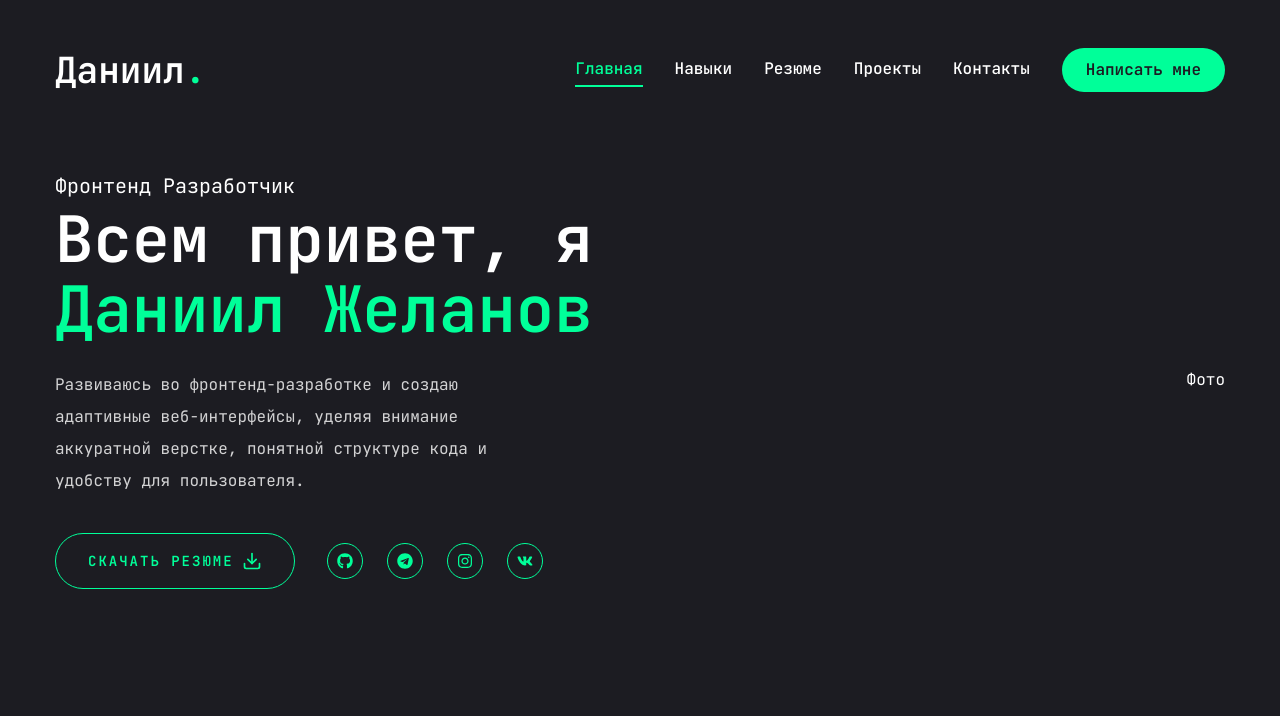
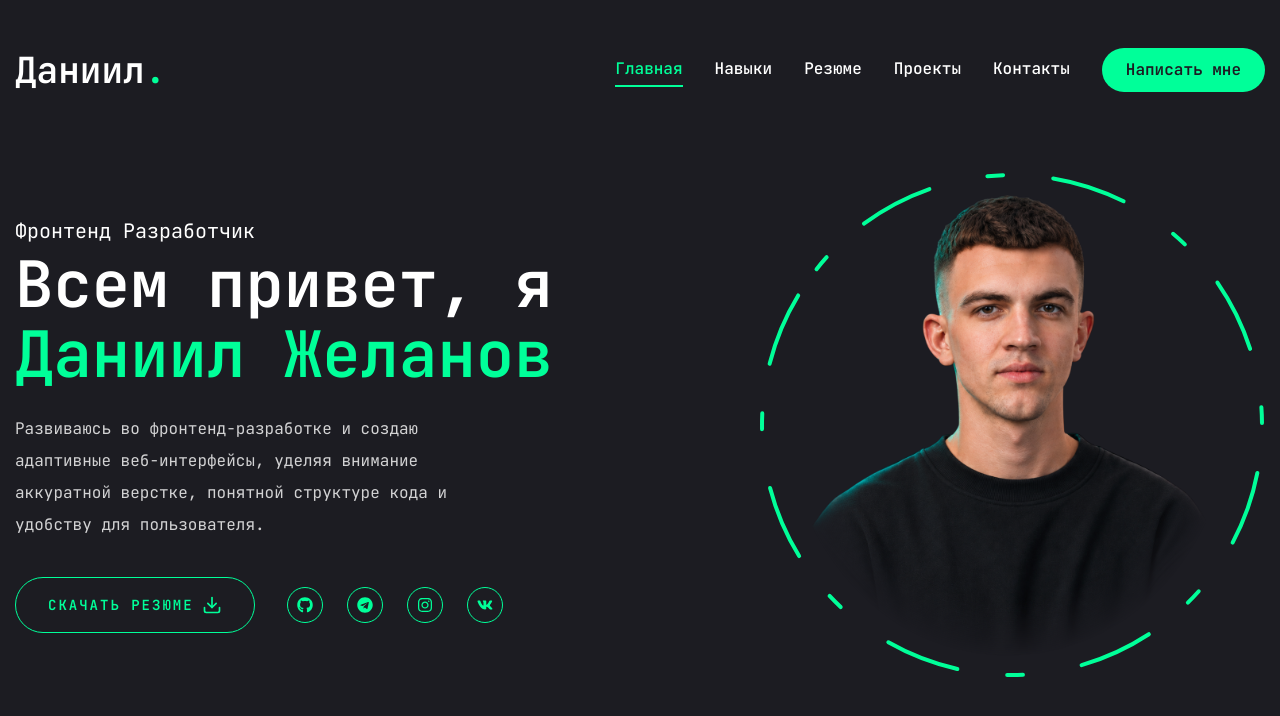
Before and after one commit to VremeniNet/personal-portfolio, a Next.js app: page / in a window 1280 px wide. Shown: the top 716 px of the page. Built offline with nearby package versions, Linux system fonts and the light colour scheme.

Commit message:
feat: add hero photo animation

```diff
--- a/src/app/globals.css
+++ b/src/app/globals.css
@@ -5,6 +5,8 @@
 @utility container {
 	margin-inline: auto;
 	padding-inline: 15px;
+	max-width: 1300px;
+	width: 100%;
 }
 
 @theme {
--- a/src/app/page.jsx
+++ b/src/app/page.jsx
@@ -3,6 +3,7 @@ import { FiDownload } from 'react-icons/fi'
 
 // components
 import Social from '@/components/Social'
+import Photo from '@/components/Photo'
 
 export default function Home() {
 	return (
@@ -10,7 +11,7 @@ export default function Home() {
 			<div className='container mx-auto h-full'>
 				<div className='flex flex-col xl:flex-row items-center justify-between xl:pt-8 xl:pb-24'>
 					{/* Text */}
-					<div className='text-center xl:text-left'>
+					<div className='text-center xl:text-left order-2 xl:order-0'>
 						<span className='text-xl'>Фронтенд Разработчик</span>
 						<h1 className='h1 mb-6'>
 							Всем привет, я
@@ -41,7 +42,9 @@ export default function Home() {
 						</div>
 					</div>
 					{/* Photo */}
-					<div>Фото</div>
+					<div className='order-1 xl:order-0 mb-8 xl:mb-0'>
+						<Photo />
+					</div>
 				</div>
 			</div>
 		</section>
--- /dev/null
+++ b/src/components/Photo.jsx
@@ -0,0 +1,65 @@
+'use client'
+
+import { motion } from 'framer-motion'
+import Image from 'next/image'
+
+const Photo = () => {
+	return (
+		<div className='w-full h-full relative'>
+			<motion.div
+				initial={{ opacity: 0 }}
+				animate={{
+					opacity: 1,
+					transition: { delay: 1.5, duration: 0.4, ease: 'easeIn' },
+				}}
+			>
+				{/* image */}
+				<div className='w-74.5 h-74.5 xl:w-124.5 xl:h-124.5 absolute'>
+					<Image
+						src='/assets/image.png'
+						alt='Daniil Zhelanov'
+						priority
+						fill
+						sizes='(max-width: 1200px) 298px, 498px'
+						className='object-contain'
+						style={{
+							WebkitMaskImage:
+								'radial-gradient(ellipse 65% 75% at 50% 45%, black 55%, transparent 70%)',
+							maskImage:
+								'radial-gradient(ellipse 65% 75% at 50% 45%, black 55%, transparent 70%)',
+						}}
+					/>
+				</div>
+				{/* circle */}
+				<motion.svg
+					className='w-75 xl:w-126.5 h-75 xl:h-126.5'
+					fill='transparent'
+					viewBox='0 0 506 506'
+					xmlns='http://www.w3.org/2000/svg'
+				>
+					<motion.circle
+						cx='253'
+						cy='253'
+						r='250'
+						stroke='#00ff99'
+						strokeWidth='4'
+						strokeLinecap='round'
+						strokeLinejoin='round'
+						initial={{ strokeDasharray: '24 10 0 0' }}
+						animate={{
+							strokeDasharray: ['15 120 25 25', '16 25 92 72', '4 250 22 22'],
+							rotate: [120, 360],
+						}}
+						transition={{
+							duration: 20,
+							repeat: Infinity,
+							repeatType: 'reverse',
+						}}
+					/>
+				</motion.svg>
+			</motion.div>
+		</div>
+	)
+}
+
+export default Photo
```
Also changed, not shown: public/assets/image.png (added).
